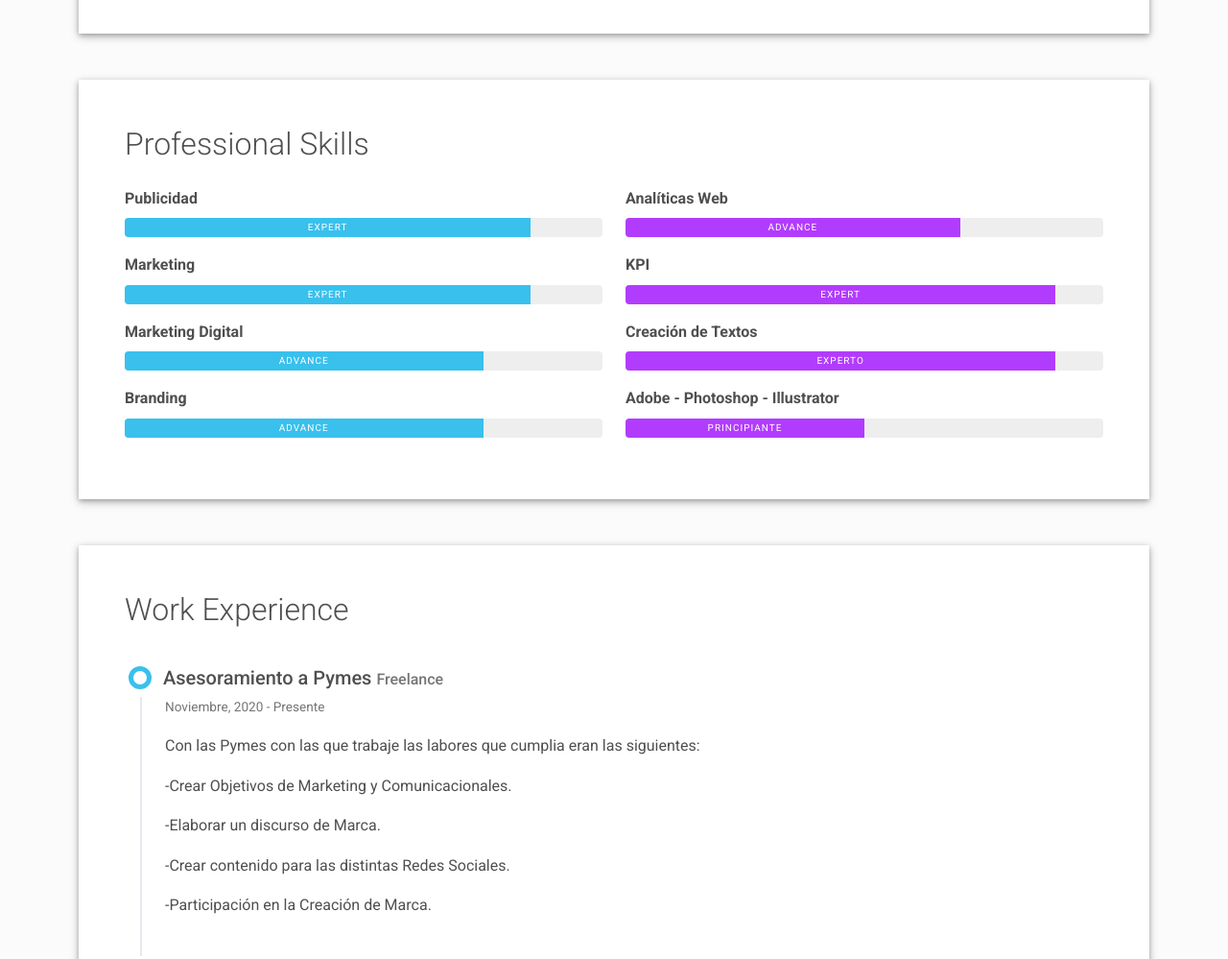
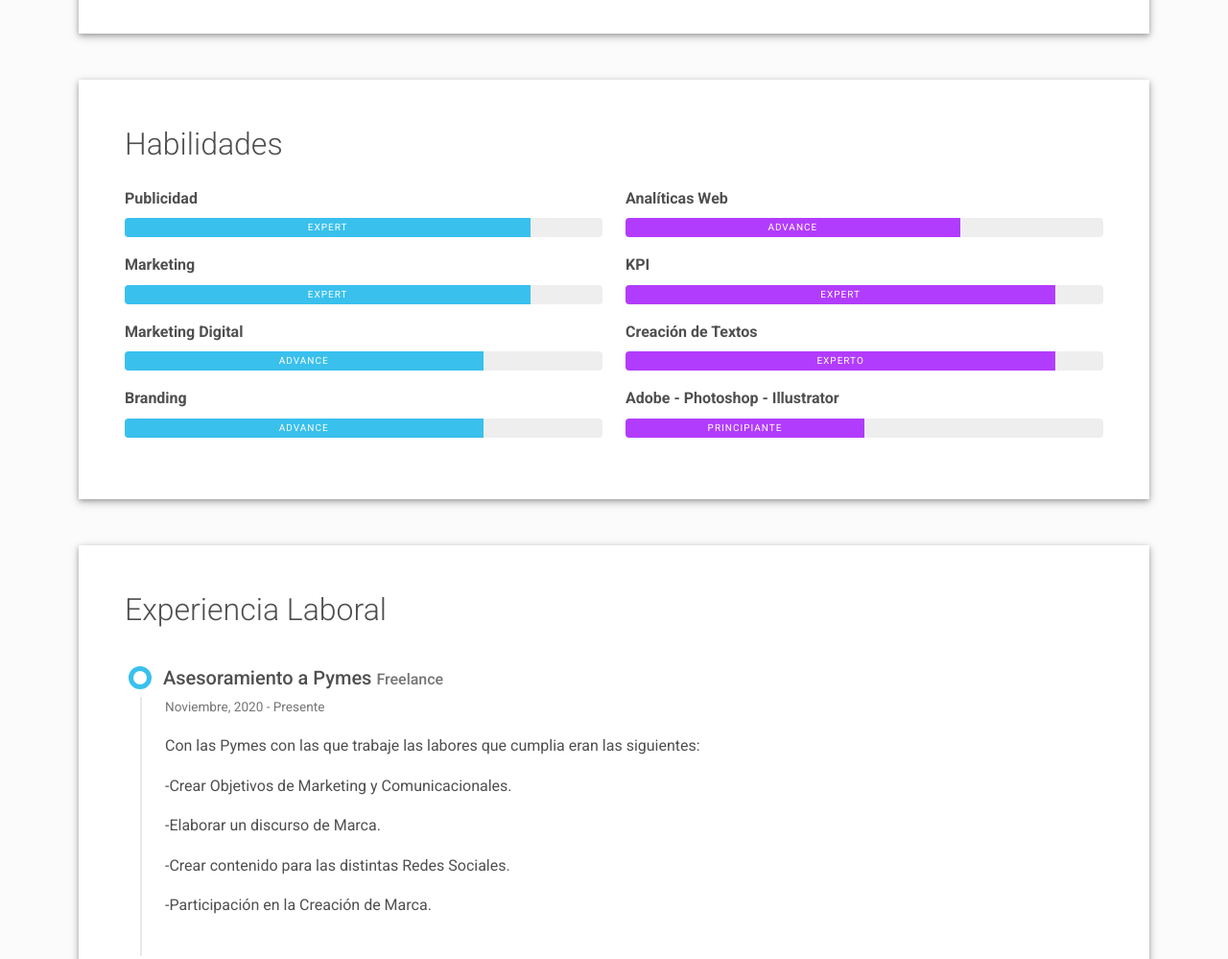
Before and after one commit to Miguel-ParcoFolgore/portafolio-miguel-Hernandez, a plain HTML site: page index.html in a window 1280 px wide. Shown: the part 1020-2019 px from the top of the page at 96% size. Drawn offline with Linux system fonts and the light colour scheme.

Commit message:
Mod certificados y titulos

```diff
--- a/index.html
+++ b/index.html
@@ -175,7 +175,7 @@
                 <!--Barras de experiencia-->
                 <div class="shadow-1-strong bg-white my-5 p-5" id="skills">
                     <div class="skills-section">
-                        <h2 class="h2 fw-light mb-4">Professional Skills</h2>
+                        <h2 class="h2 fw-light mb-4">Habilidades</h2>
                         <div class="row">
                             <div class="col-md-6">
                                 <div class="mb-3"><span class="fw-bolder">Publicidad</span>
@@ -248,7 +248,7 @@
                 <!--Experiencia laboral-->
                 <div class="shadow-1-strong bg-white my-5 p-5" id="experience">
                     <div class="work-experience-section">
-                        <h2 class="h2 fw-light mb-4">Work Experience</h2>
+                        <h2 class="h2 fw-light mb-4">Experiencia Laboral</h2>
                         <div class="timeline">
                             <div class="timeline-card timeline-card-info" data-aos="fade-in" data-aos-delay="0">
                                 <div class="timeline-head px-4 pt-3">
@@ -391,7 +391,7 @@
                                     <div></div>
                                 </div>
                             </div>
-                            <div class="timeline-card timeline-card-success" data-aos="fade-in" data-aos-delay="400">
+                            <!--div class="timeline-card timeline-card-success" data-aos="fade-in" data-aos-delay="400">
                                 <div class="timeline-head px-4 pt-3">
                                     <div class="h5">Google Analytics<span class="text-muted h6"></span> </div>
                                 </div>
@@ -399,7 +399,7 @@
                                     <div class="text-muted text-small mb-3"></div>
                                     <div></div>
                                 </div>
-                            </div>
+                            </div-->
                         </div>
                     </div>
                 </div>
```
